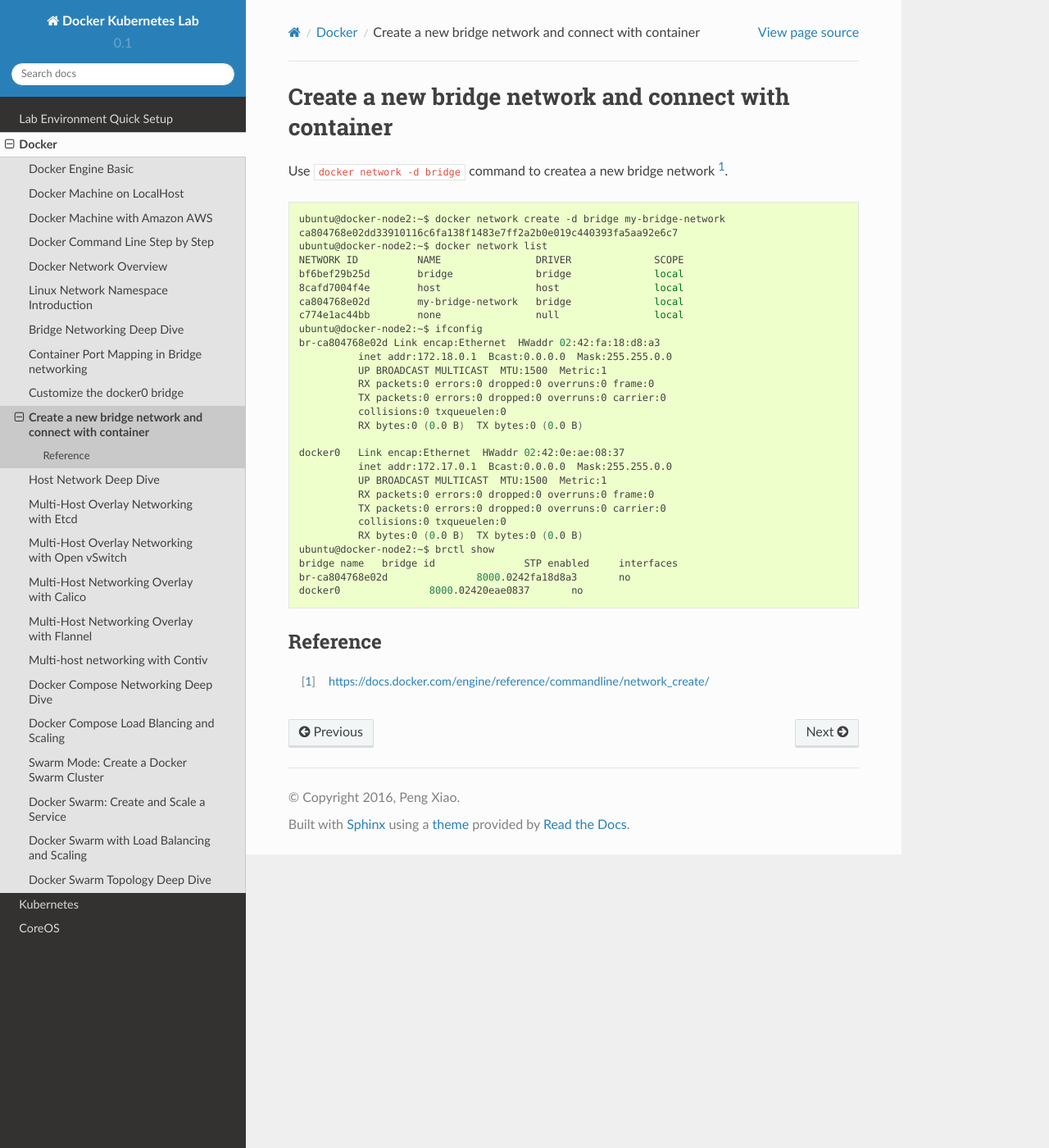
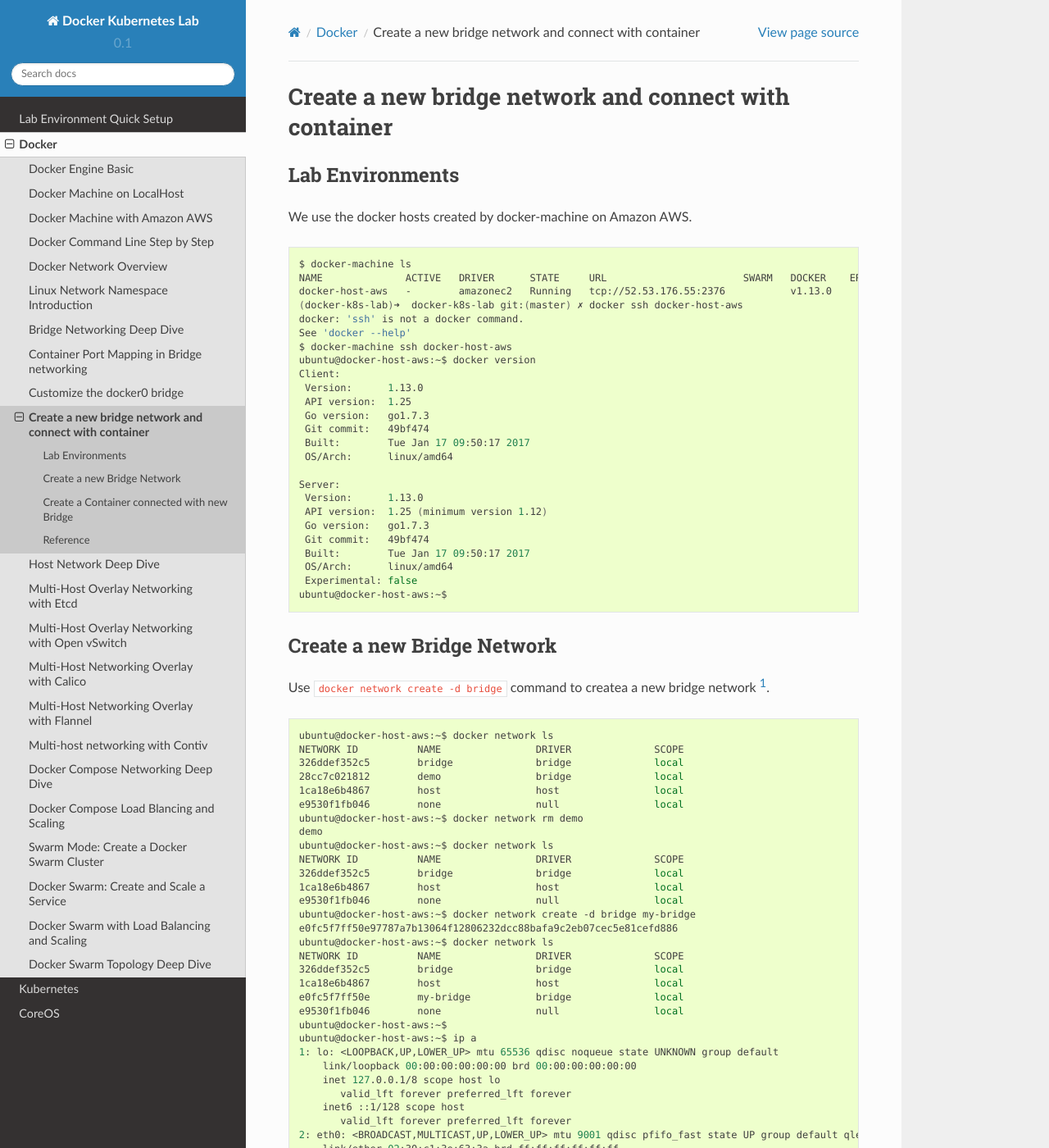
Before and after one commit to xiaopeng163/docker-k8s-lab, a Sphinx documentation site: the page built from docs/source/docker/create-new-bridge.rst, in a window 1280 px wide and 1400 px high. Shown: the whole window at 82% size. Built offline with Sphinx 7.4.7 and the Read the Docs theme 2.0.0, drawn with Linux system fonts in a browser that asks for light colours; some of the changed text lies outside the part shown.

Commit message:
docker new bridge
Signed-off-by: Peng Xiao <xiaoquwl@gmail.com>

```diff
--- a/docs/source/docker/create-new-bridge.rst
+++ b/docs/source/docker/create-new-bridge.rst
@@ -1,39 +1,128 @@
 Create a new bridge network and connect with container
 =======================================================
 
-Use ``docker network -d bridge`` command to createa a new bridge network [#f1]_.
+Lab Environments
+-----------------
+
+We use the docker hosts created by docker-machine on Amazon AWS.
 
 .. code-block:: bash
 
-  ubuntu@docker-node2:~$ docker network create -d bridge my-bridge-network
-  ca804768e02dd33910116c6fa138f1483e7ff2a2b0e019c440393fa5aa92e6c7
-  ubuntu@docker-node2:~$ docker network list
+  $ docker-machine ls
+  NAME              ACTIVE   DRIVER      STATE     URL                       SWARM   DOCKER    ERRORS
+  docker-host-aws   -        amazonec2   Running   tcp://52.53.176.55:2376           v1.13.0
+  (docker-k8s-lab)➜  docker-k8s-lab git:(master) ✗ docker ssh docker-host-aws
+  docker: 'ssh' is not a docker command.
+  See 'docker --help'
+  $ docker-machine ssh docker-host-aws
+  ubuntu@docker-host-aws:~$ docker version
+  Client:
+   Version:      1.13.0
+   API version:  1.25
+   Go version:   go1.7.3
+   Git commit:   49bf474
+   Built:        Tue Jan 17 09:50:17 2017
+   OS/Arch:      linux/amd64
+
+  Server:
+   Version:      1.13.0
+   API version:  1.25 (minimum version 1.12)
+   Go version:   go1.7.3
+   Git commit:   49bf474
+   Built:        Tue Jan 17 09:50:17 2017
+   OS/Arch:      linux/amd64
+   Experimental: false
+  ubuntu@docker-host-aws:~$
+
+Create a new Bridge Network
+---------------------------
+
+Use ``docker network create -d bridge`` command to createa a new bridge network [#f1]_.
+
+.. code-block:: bash
+
+  ubuntu@docker-host-aws:~$ docker network ls
   NETWORK ID          NAME                DRIVER              SCOPE
-  bf6bef29b25d        bridge              bridge              local
-  8cafd7004f4e        host                host                local
-  ca804768e02d        my-bridge-network   bridge              local
-  c774e1ac44bb        none                null                local
-  ubuntu@docker-node2:~$ ifconfig
-  br-ca804768e02d Link encap:Ethernet  HWaddr 02:42:fa:18:d8:a3
-            inet addr:172.18.0.1  Bcast:0.0.0.0  Mask:255.255.0.0
-            UP BROADCAST MULTICAST  MTU:1500  Metric:1
-            RX packets:0 errors:0 dropped:0 overruns:0 frame:0
-            TX packets:0 errors:0 dropped:0 overruns:0 carrier:0
-            collisions:0 txqueuelen:0
-            RX bytes:0 (0.0 B)  TX bytes:0 (0.0 B)
+  326ddef352c5        bridge              bridge              local
+  28cc7c021812        demo                bridge              local
+  1ca18e6b4867        host                host                local
+  e9530f1fb046        none                null                local
+  ubuntu@docker-host-aws:~$ docker network rm demo
+  demo
+  ubuntu@docker-host-aws:~$ docker network ls
+  NETWORK ID          NAME                DRIVER              SCOPE
+  326ddef352c5        bridge              bridge              local
+  1ca18e6b4867        host                host                local
+  e9530f1fb046        none                null                local
+  ubuntu@docker-host-aws:~$ docker network create -d bridge my-bridge
+  e0fc5f7ff50e97787a7b13064f12806232dcc88bafa9c2eb07cec5e81cefd886
+  ubuntu@docker-host-aws:~$ docker network ls
+  NETWORK ID          NAME                DRIVER              SCOPE
+  326ddef352c5        bridge              bridge              local
+  1ca18e6b4867        host                host                local
+  e0fc5f7ff50e        my-bridge           bridge              local
+  e9530f1fb046        none                null                local
+  ubuntu@docker-host-aws:~$
+  ubuntu@docker-host-aws:~$ ip a
+  1: lo: <LOOPBACK,UP,LOWER_UP> mtu 65536 qdisc noqueue state UNKNOWN group default
+      link/loopback 00:00:00:00:00:00 brd 00:00:00:00:00:00
+      inet 127.0.0.1/8 scope host lo
+         valid_lft forever preferred_lft forever
+      inet6 ::1/128 scope host
+         valid_lft forever preferred_lft forever
+  2: eth0: <BROADCAST,MULTICAST,UP,LOWER_UP> mtu 9001 qdisc pfifo_fast state UP group default qlen 1000
+      link/ether 02:30:c1:3e:63:3a brd ff:ff:ff:ff:ff:ff
+      inet 172.31.29.93/20 brd 172.31.31.255 scope global eth0
+         valid_lft forever preferred_lft forever
+      inet6 fe80::30:c1ff:fe3e:633a/64 scope link
+         valid_lft forever preferred_lft forever
+  4: docker0: <NO-CARRIER,BROADCAST,MULTICAST,UP> mtu 1500 qdisc noqueue state DOWN group default
+      link/ether 02:42:a7:88:bd:32 brd ff:ff:ff:ff:ff:ff
+      inet 172.17.0.1/16 scope global docker0
+         valid_lft forever preferred_lft forever
+      inet6 fe80::42:a7ff:fe88:bd32/64 scope link
+         valid_lft forever preferred_lft forever
+  56: br-e0fc5f7ff50e: <NO-CARRIER,BROADCAST,MULTICAST,UP> mtu 1500 qdisc noqueue state DOWN group default
+      link/ether 02:42:c0:80:09:3c brd ff:ff:ff:ff:ff:ff
+      inet 172.18.0.1/16 scope global br-e0fc5f7ff50e
+         valid_lft forever preferred_lft forever
+  ubuntu@docker-host-aws:~$ brctl show
+  bridge name bridge id   STP enabled interfaces
+  br-e0fc5f7ff50e   8000.0242c080093c no
+  docker0   8000.0242a788bd32 no
+  ubuntu@docker-host-aws:~$
 
-  docker0   Link encap:Ethernet  HWaddr 02:42:0e:ae:08:37
-            inet addr:172.17.0.1  Bcast:0.0.0.0  Mask:255.255.0.0
-            UP BROADCAST MULTICAST  MTU:1500  Metric:1
-            RX packets:0 errors:0 dropped:0 overruns:0 frame:0
-            TX packets:0 errors:0 dropped:0 overruns:0 carrier:0
-            collisions:0 txqueuelen:0
-            RX bytes:0 (0.0 B)  TX bytes:0 (0.0 B)
-  ubuntu@docker-node2:~$ brctl show
-  bridge name	bridge id		STP enabled	interfaces
-  br-ca804768e02d		8000.0242fa18d8a3	no
-  docker0		8000.02420eae0837	no
 
+Create a Container connected with new Bridge
+---------------------------------------------
+
+Create a container and connecte with the ``my-bridge`` network.
+
+.. code-block:: bash
+
+  $ docker run -d --name test1 --network my-bridge busybox sh -c "while true;do sleep 3600;done"
+  $ docker exec -it test1 sh
+  / # ip a
+  1: lo: <LOOPBACK,UP,LOWER_UP> mtu 65536 qdisc noqueue
+      link/loopback 00:00:00:00:00:00 brd 00:00:00:00:00:00
+      inet 127.0.0.1/8 scope host lo
+         valid_lft forever preferred_lft forever
+      inet6 ::1/128 scope host
+         valid_lft forever preferred_lft forever
+  57: eth0: <BROADCAST,MULTICAST,UP,LOWER_UP> mtu 1500 qdisc noqueue
+      link/ether 02:42:ac:12:00:02 brd ff:ff:ff:ff:ff:ff
+      inet 172.18.0.2/16 scope global eth0
+         valid_lft forever preferred_lft forever
+      inet6 fe80::42:acff:fe12:2/64 scope link
+         valid_lft forever preferred_lft forever
+
+  ubuntu@docker-host-aws:~$ brctl show
+  bridge name bridge id   STP enabled interfaces
+  br-e0fc5f7ff50e   8000.0242c080093c no    veth2f36f74
+  docker0   8000.0242a788bd32 no
+  ubuntu@docker-host-aws:~$
+
+The new container will connect with the ``my-bridge``.
 
 Reference
 ----------
```
